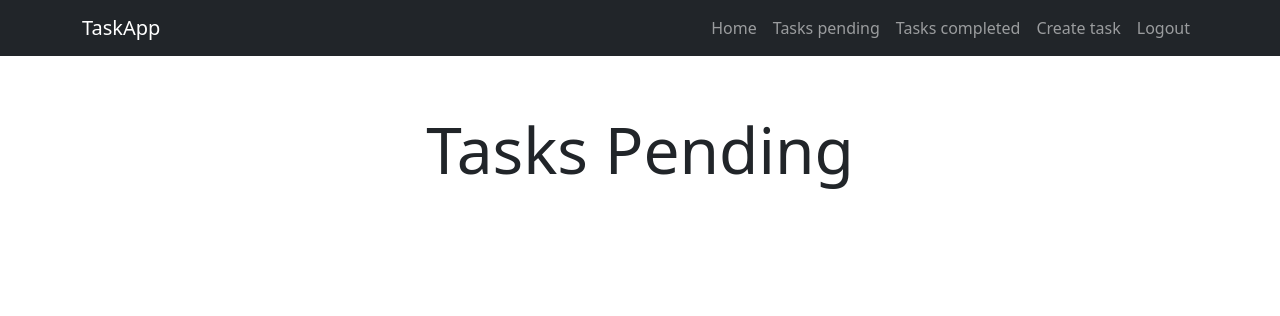
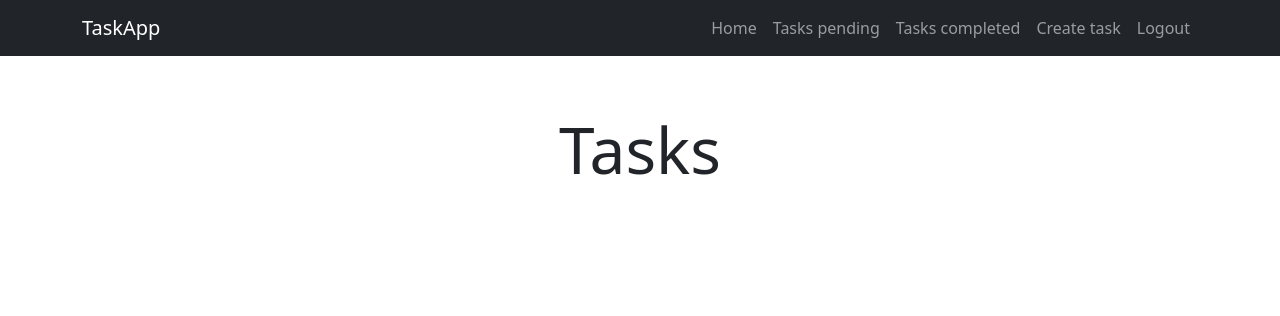
Before and after one commit to jemosdev/django-crud-auth, a Django app: page /tasks/ in a window 1280 px wide. Shown: the top 316 px of the page. Run offline with Django 4.2, Linux system fonts and the light colour scheme; the visitor is signed in with stand-in values (Sample User, id 1); data that the repository does not hold is empty.

Commit message:
fixing bug avoiding logging when already logged

```diff
--- a/djangocrudauth/settings.py
+++ b/djangocrudauth/settings.py
@@ -87,7 +87,6 @@ DATABASES = {
     )
 }
 
-
 # Password validation
 # https://docs.djangoproject.com/en/4.1/ref/settings/#auth-password-validators
 
--- a/tasks/templates/index.html
+++ b/tasks/templates/index.html
@@ -9,8 +9,12 @@
             Lorem, ipsum dolor sit amet consectetur adipisicing elit. Aliquam reiciendis amet optio doloribus autem dicta quia, fuga temporibus expedita consequuntur sapiente sit illo natus a animi porro repudiandae quaerat. Saepe laboriosam id tenetur hic illum, reiciendis voluptatem vero nisi ipsa, voluptas perspiciatis. Itaque doloremque consectetur fuga delectus et, culpa ipsum.
         </p>
         <div class="text-center">
+            {% if user.is_authenticated %}
+            <a href="/tasks/create/" class="btn btn-success">Create task</a>
+            {% else %}
             <a href="/login/" class="btn btn-primary">Log In</a>
             <a href="/signup/" class="btn btn-warning">Signup</a>
+            {% endif %}
         </div>
     </section>
 </main>
--- a/tasks/templates/tasks.html
+++ b/tasks/templates/tasks.html
@@ -5,7 +5,7 @@
 <main class="container">
     <div class="row">
         <div class="col-md-6 offset-md-3 mt-5">
-            <h1 class="text-center display-3 py-2">Tasks Pending</h1>
+            <h1 class="text-center display-3 py-2">Tasks</h1>
             <ul class="list-group">
                 {% for task in tasks %}
                     <a class="list-group-item" href="{% url 'task_detail' task.id %}">
```
